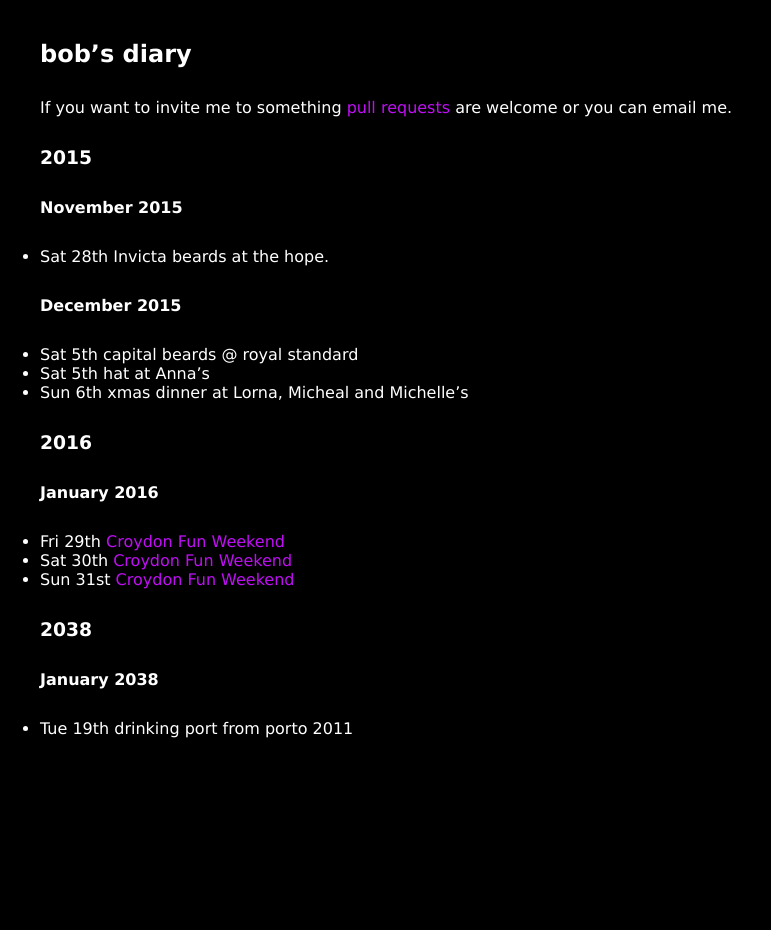
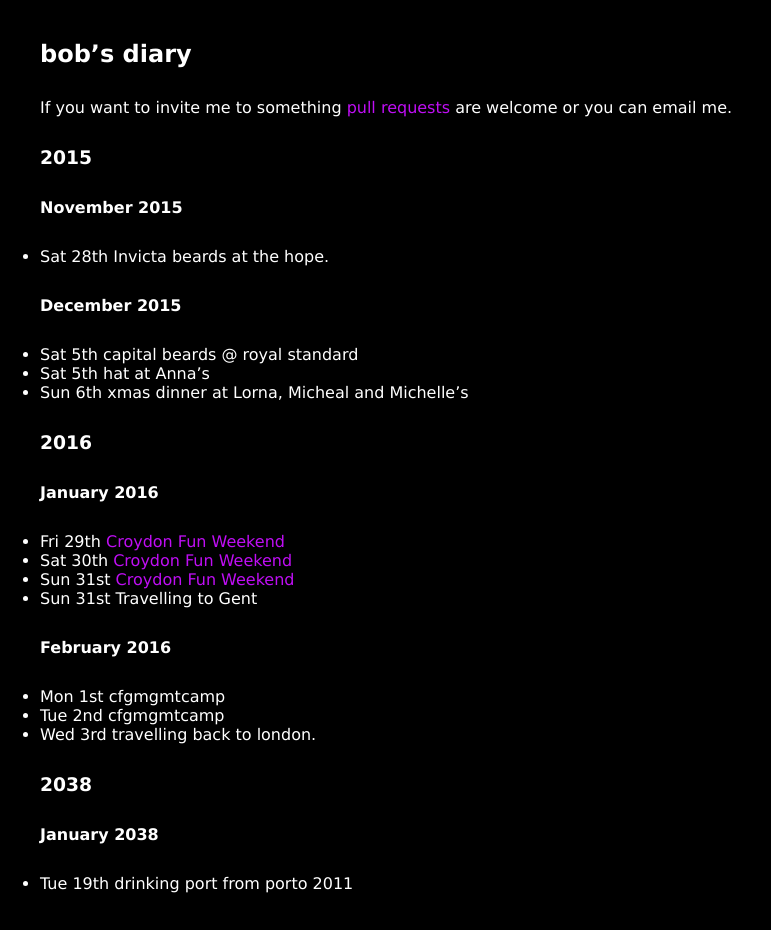
Before and after one commit to rjw1/randomness.org.uk, a Jekyll site: the page built from diary/index.md, in a window 1280 px wide. Shown: the whole page, without its empty margins (0-771 px from the left). Built offline with Jekyll 4.4.1, drawn with Linux system fonts in a browser that asks for light colours; Markdown is read by kramdown in place of the engine named in the settings.

Commit message:
cfgmgmtcamp

```diff
--- a/diary/index.md
+++ b/diary/index.md
@@ -27,6 +27,13 @@ are welcome or you can email me.
 * Fri 29th [Croydon Fun Weekend](http://www.earth.li/~kake/croydon/croydon-fun-weekend-2016.html)
 * Sat 30th [Croydon Fun Weekend](http://www.earth.li/~kake/croydon/croydon-fun-weekend-2016.html)
 * Sun 31st [Croydon Fun Weekend](http://www.earth.li/~kake/croydon/croydon-fun-weekend-2016.html)
+* Sun 31st Travelling to Gent
+
+#### February 2016 ####
+
+* Mon 1st cfgmgmtcamp
+* Tue 2nd cfgmgmtcamp
+* Wed 3rd travelling back to london.
 
 ### 2038 ###
 
```
